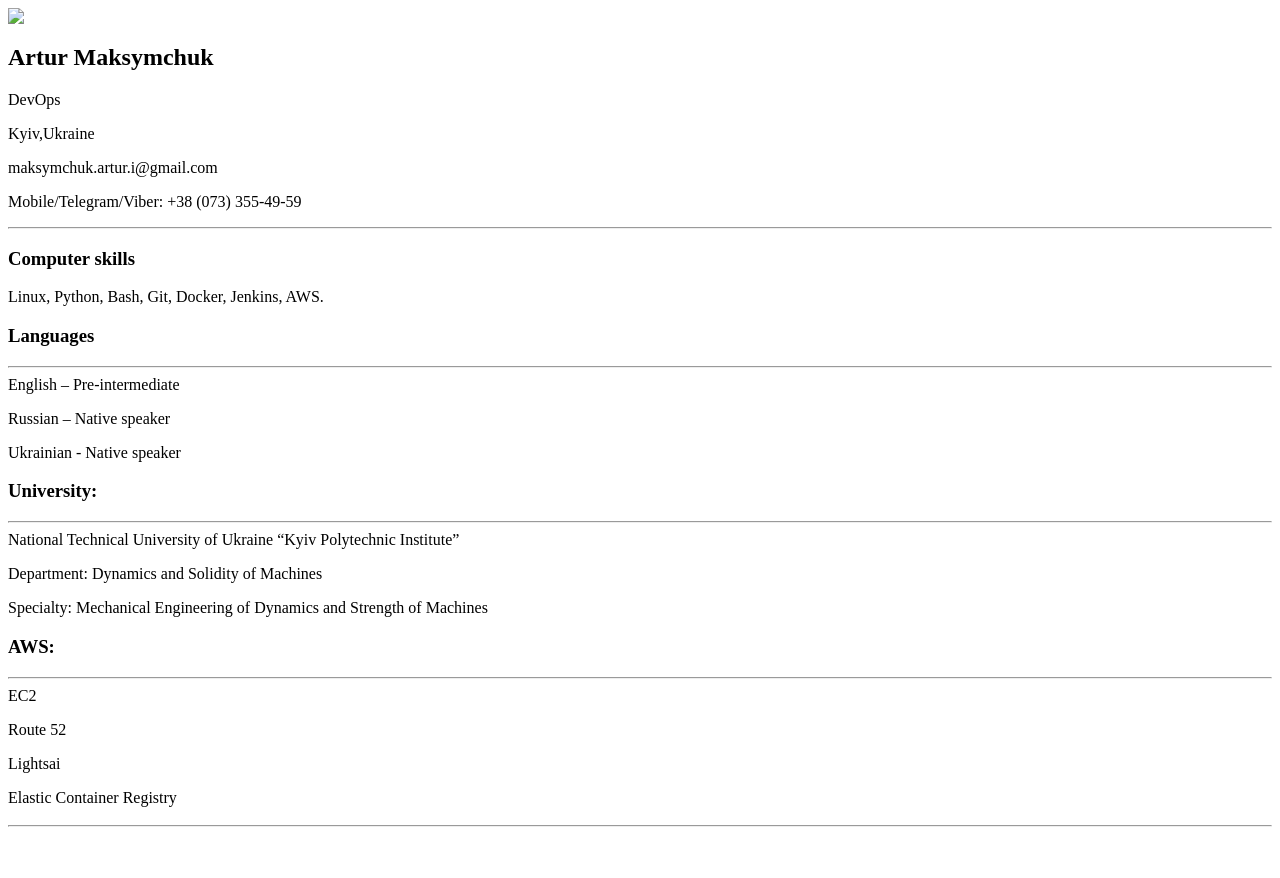
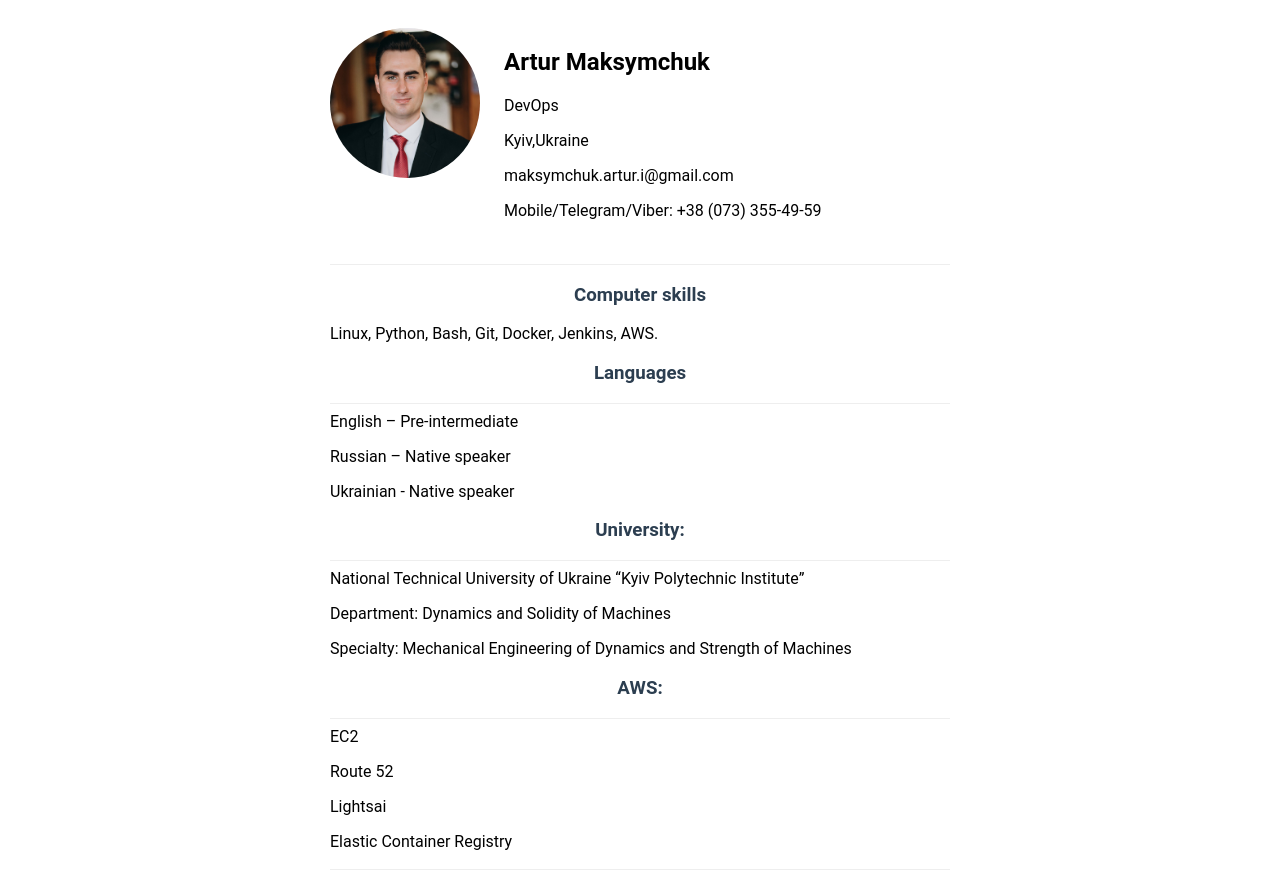
Before and after one commit to ArturMaksymchuk/DevOps-CV, a plain HTML site: page index.html in a window 1280 px wide. Before the commit the page ends 835 px from the top, so only its background shows below. Drawn offline with Linux system fonts and the light colour scheme.

Commit message:
Update index.html

```diff
--- a/index.html
+++ b/index.html
@@ -3,13 +3,14 @@
 <head>
   <meta charset="UTF-8" />
   <title></title>
+<link rel="stylesheet" type="text/css" href="styles/styles.css">
 </head>
 
 <body>
   <div class="conteiner">
     <div class="header">
       <div class="photo">
-        <img src="github.com/ArturMaksymchuk/DevOps-CV/blob/master/photo/WED.jpg" />
+        <img src="photo/WED.jpg" />
       </div>
       <div class="author">
         <div class="info_box">
@@ -51,8 +52,7 @@ Department: Dynamics and Solidity of Machines</p>
 
 Specialty: Mechanical Engineering of Dynamics and Strength of Machines
       </p>
-
- <h3>AWS:</h3>
+<h3>AWS:</h3>
       <hr>
 EC2</p>
 Route 52</p>
```
